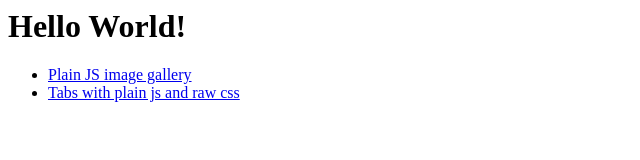
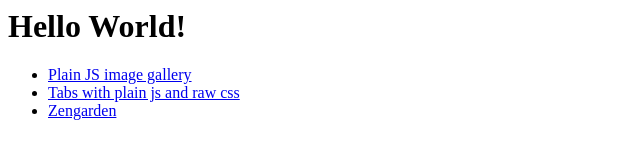
Before and after one commit to codestream/codestream.github.io, a plain HTML site: page index.html in a window 1280 px wide. Shown: the full height of the page, 0-640 px from the left. Drawn offline with Linux system fonts and the light colour scheme.

Commit message:
Update index.html

```diff
--- a/index.html
+++ b/index.html
@@ -2,4 +2,5 @@
 <ul>
     <li><a href="/gallery">Plain JS image gallery</a></li>
     <li><a href="/tabs">Tabs with plain js and raw css</a></li>
+    <li><a href="/zengarden">Zengarden</a></li>
 </ul>
```
